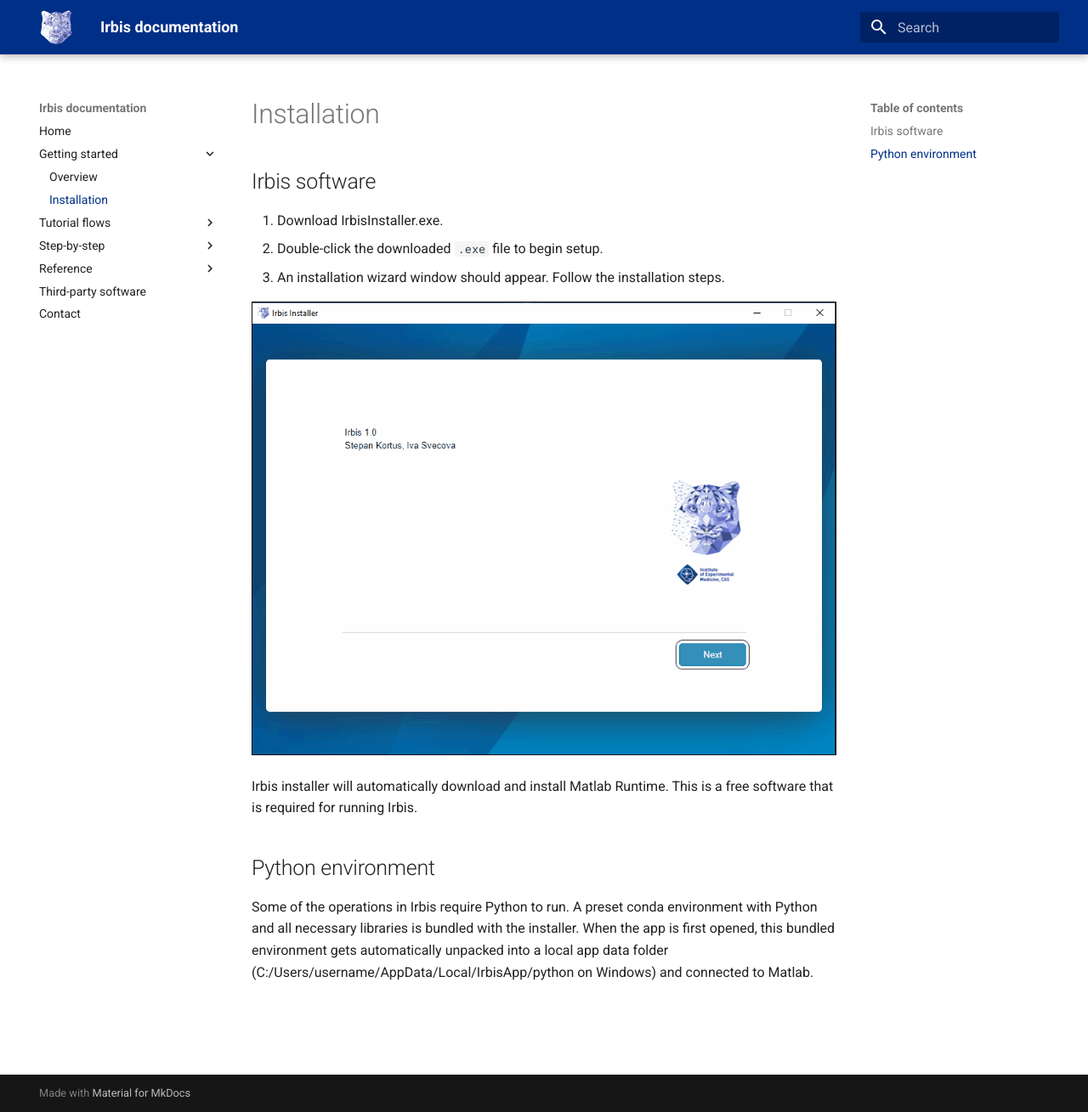
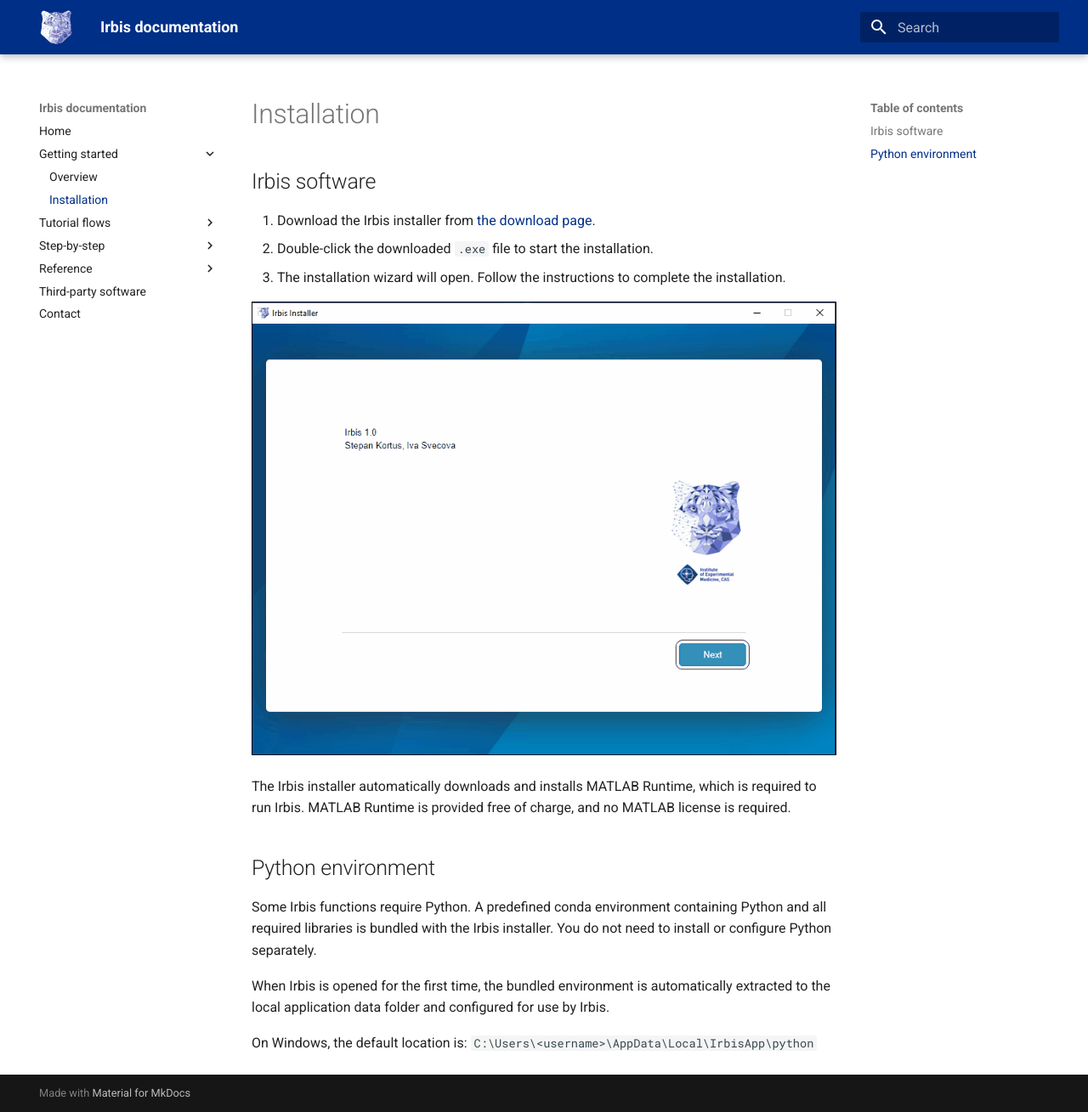
Before and after one commit to microscopy-IEM/Irbis, an MkDocs documentation site: the page built from docs/getting-started/installation.md, in a window 1280 px wide and 1309 px high. Shown: the whole window at 85% size. Built offline with MkDocs 1.6.1 and Material for MkDocs 9.7.7, drawn with Linux system fonts in a browser that asks for light colours.

Commit message:
polishing, docs: fixed hard-coded backslashes causing problems on Linux, updated docs with link to download page, added python environment yml, ...

```diff
--- a/docs/getting-started/installation.md
+++ b/docs/getting-started/installation.md
@@ -1,15 +1,19 @@
 # Installation
 
 ## Irbis software
-1. Download IrbisInstaller.exe.
-2. Double-click the downloaded `.exe` file to begin setup.
-3. An installation wizard window should appear. Follow the installation steps.
+1. Download the Irbis installer from [the download page](https://microscopy.iem.cas.cz/download-irbis/).
+2. Double-click the downloaded `.exe` file to start the installation.
+3. The installation wizard will open. Follow the instructions to complete the installation.
 
 ![IrbisApp GUI](../assets/gifs/installation-wizard.gif)
 
-Irbis installer will automatically download and install Matlab Runtime. This is a free software that is required for running Irbis.
+The Irbis installer automatically downloads and installs MATLAB Runtime, which is required to run Irbis. MATLAB Runtime is provided free of charge, and no MATLAB license is required.
 
 ## Python environment
-Some of the operations in Irbis require Python to run.
-A preset conda environment with Python and all necessary libraries is bundled with the installer.
-When the app is first opened, this bundled environment gets automatically unpacked into a local app data folder (C:/Users/username/AppData/Local/IrbisApp/python on Windows) and connected to Matlab.
+Some Irbis functions require Python.
+A predefined conda environment containing Python and all required libraries is bundled with the Irbis installer. You do not need to install or configure Python separately.
+
+When Irbis is opened for the first time, the bundled environment is automatically extracted to the local application data folder and configured for use by Irbis.
+
+On Windows, the default location is:
+`C:\Users\<username>\AppData\Local\IrbisApp\python`
```
Also changed, not shown: python-environment.yml (added, +16 -0 lines), 2 other files.
